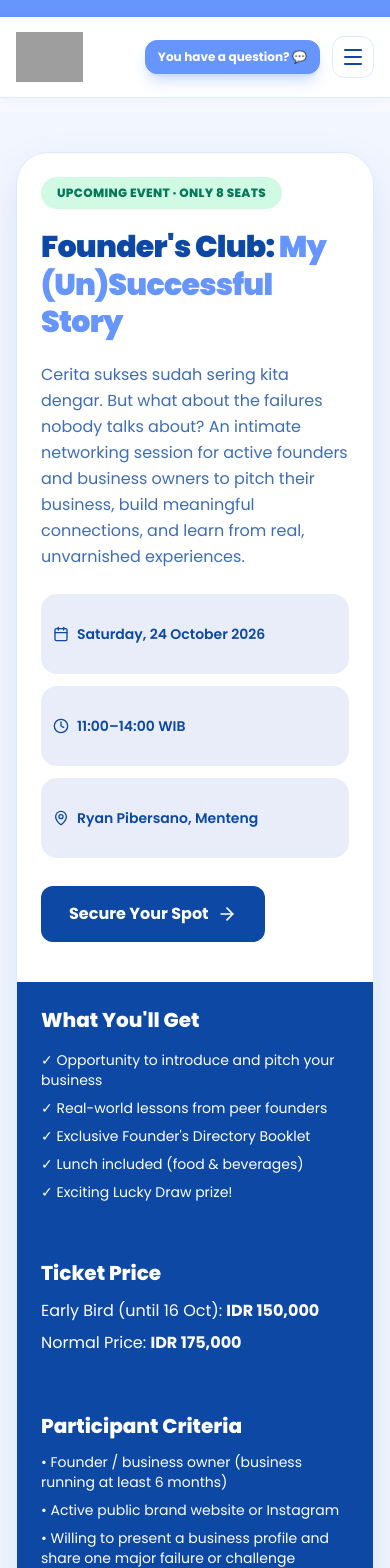
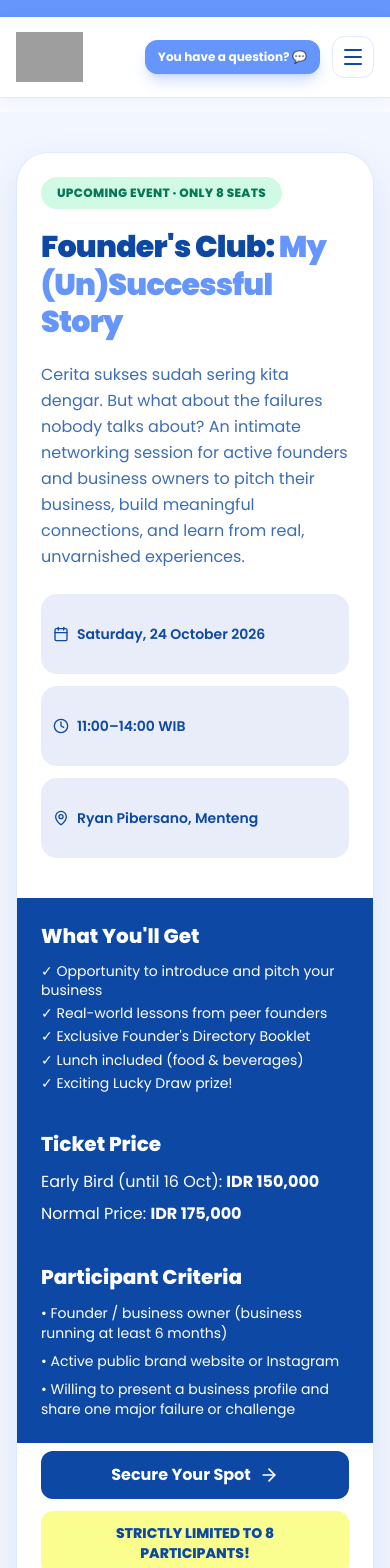
Before and after one commit to barterup-id/Website-Barter-Up-, a Next.js app: page / in a window 390 px wide. Shown: the top 1568 px of the page. Built offline with nearby package versions, Linux system fonts and the light colour scheme; grey boxes are pictures that could not be loaded.

Commit message:
fix: compact event benefits and move mobile CTAs to bottom

```diff
--- a/app/page.tsx
+++ b/app/page.tsx
@@ -271,29 +271,30 @@ export default function Home() {
                     <span className="flex items-center gap-2 rounded-2xl bg-[#e9edf9] px-3 py-4 min-h-20"><Clock className="w-4 h-4"/>11:00–14:00 WIB</span>
                     <span className="flex items-center gap-2 rounded-2xl bg-[#e9edf9] px-3 py-4 min-h-20"><MapPin className="w-4 h-4"/>Ryan Pibersano, Menteng</span>
                   </div>
-                  <a href="https://forms.gle/g7Wf8YLKvm2xDoVm7" target="_blank" rel="noopener noreferrer" className="mt-7 inline-flex items-center gap-2 rounded-xl bg-[#0c48a4] text-white px-7 py-4 font-bold hover:bg-[#083779]">Secure Your Spot <ArrowRight className="w-5 h-5"/></a>
+                  <div className="mt-7 hidden lg:flex flex-wrap items-center gap-3"><a href="https://forms.gle/g7Wf8YLKvm2xDoVm7" target="_blank" rel="noopener noreferrer" className="inline-flex items-center justify-center gap-2 rounded-xl bg-[#0c48a4] text-white px-6 py-3 font-bold hover:bg-[#083779]">Secure Your Spot <ArrowRight className="w-5 h-5"/></a><span className="inline-flex items-center justify-center rounded-xl bg-[#f9fe8f] text-[#0c48a4] px-5 py-3 font-extrabold text-sm text-center">STRICTLY LIMITED TO 8 PARTICIPANTS!</span></div>
                 </div>
                 <div className="bg-[#0c48a4] text-white p-6 md:p-10 lg:p-12">
                   <h3 className="text-xl font-extrabold">What You&apos;ll Get</h3>
-                  <ul className="mt-4 space-y-2 text-sm md:text-base">
+                  <ul className="mt-3 space-y-1 text-sm md:text-base leading-snug">
                     <li>✓ Opportunity to introduce and pitch your business</li>
                     <li>✓ Real-world lessons from peer founders</li>
                     <li>✓ Exclusive Founder&apos;s Directory Booklet</li>
                     <li>✓ Lunch included (food &amp; beverages)</li>
                     <li>✓ Exciting Lucky Draw prize!</li>
                   </ul>
-                  <h3 className="mt-8 pt-6 border-t border-[#0c48a4]/15 text-xl font-extrabold">Ticket Price</h3>
+                  <h3 className="mt-5 pt-4 border-t border-[#0c48a4]/15 text-xl font-extrabold">Ticket Price</h3>
                   <p className="mt-3">Early Bird (until 16 Oct): <strong>IDR 150,000</strong></p>
                   <p className="mt-2">Normal Price: <strong>IDR 175,000</strong></p>
-                  <h3 className="mt-8 pt-6 border-t border-[#0c48a4]/15 text-xl font-extrabold">Participant Criteria</h3>
+                  <h3 className="mt-5 pt-4 border-t border-[#0c48a4]/15 text-xl font-extrabold">Participant Criteria</h3>
                   <ul className="mt-3 space-y-2 text-sm">
                     <li>• Founder / business owner (business running at least 6 months)</li>
                     <li>• Active public brand website or Instagram</li>
                     <li>• Willing to present a business profile and share one major failure or challenge</li>
                   </ul>
-                  <p className="mt-6 rounded-xl bg-white text-[#0c48a4] p-4 font-black text-center">STRICTLY LIMITED TO 8 PARTICIPANTS!</p>
+
                 </div>
               </div>
+              <div className="lg:hidden flex flex-col sm:flex-row gap-3 p-6 pt-2"><a href="https://forms.gle/g7Wf8YLKvm2xDoVm7" target="_blank" rel="noopener noreferrer" className="inline-flex items-center justify-center gap-2 rounded-xl bg-[#0c48a4] text-white px-6 py-3 font-bold hover:bg-[#083779]">Secure Your Spot <ArrowRight className="w-5 h-5"/></a><span className="inline-flex items-center justify-center rounded-xl bg-[#f9fe8f] text-[#0c48a4] px-5 py-3 font-extrabold text-sm text-center">STRICTLY LIMITED TO 8 PARTICIPANTS!</span></div>
             </div>
           </section>
 
```
